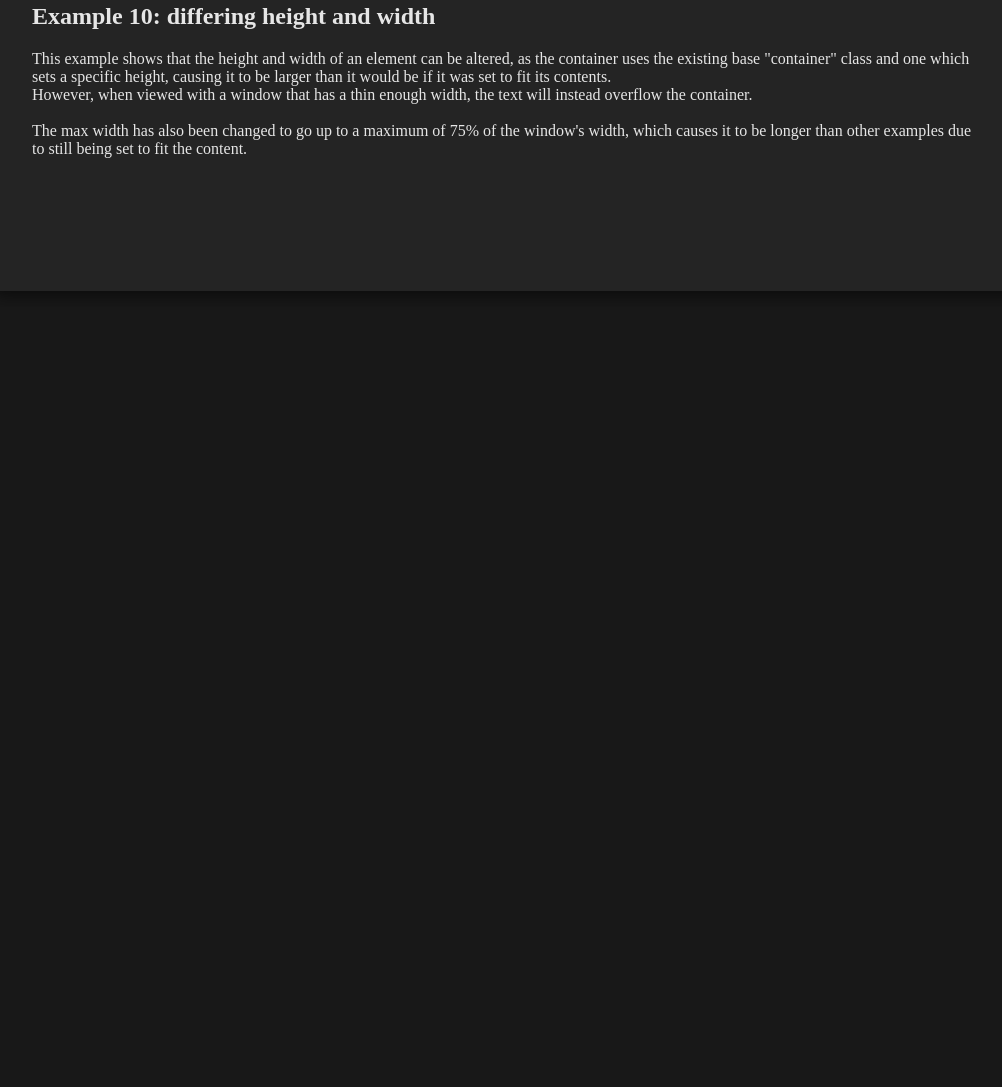
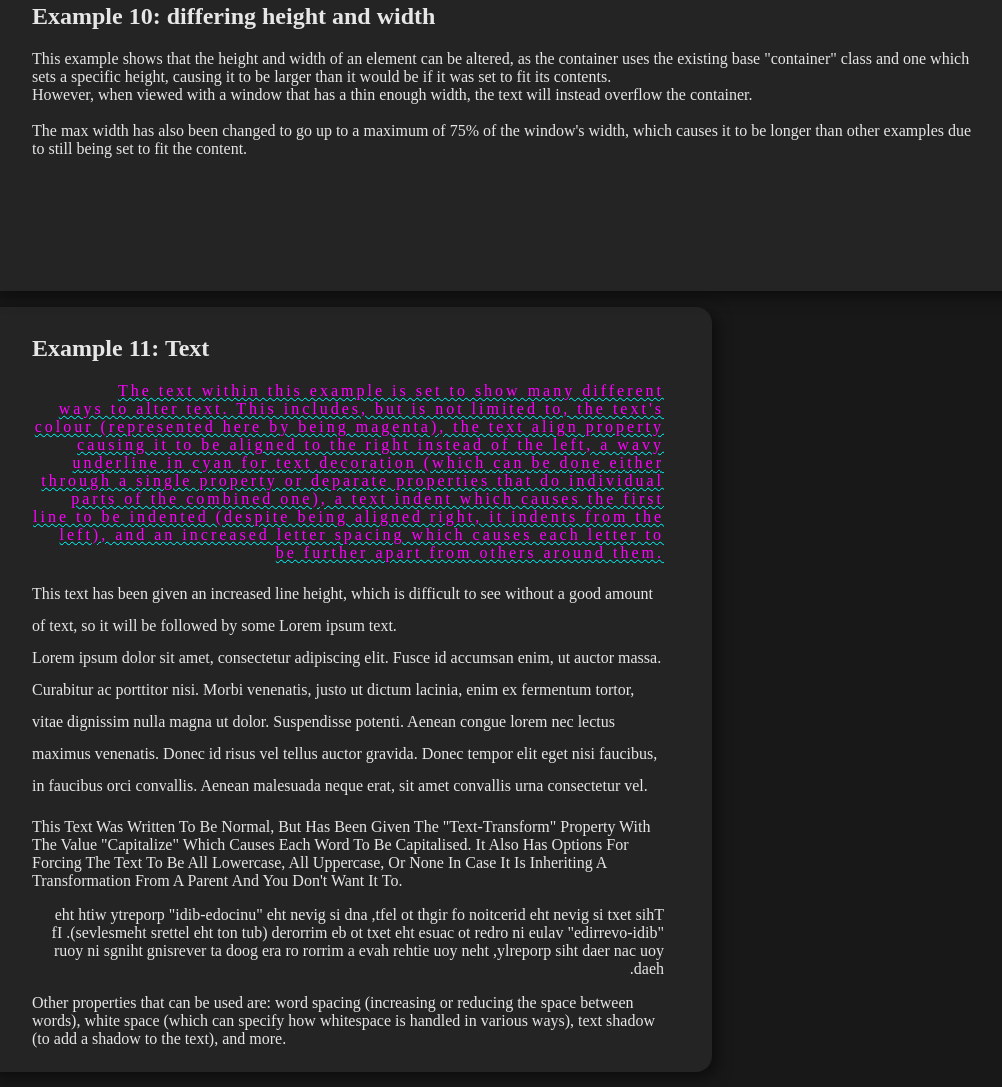
Before and after one commit to ReflectionGolden/CSS-Essentials-site, a plain HTML site: page index.html in a window 1280 px wide. Shown: the part 3146-4233 px from the top of the page, without its empty margins (72-1074 px from the left). Before the commit the page ends 3453 px from the top, so only its background shows below. Drawn offline with Linux system fonts and the light colour scheme.

Commit message:
Added example 11

```diff
--- a/index.html
+++ b/index.html
@@ -162,6 +162,26 @@
             The max width has also been changed to go up to a maximum of 75% of the window's width, which causes it to be longer than other examples due to still being set to fit the content.
         </p>
     </div>
+    <div class="container">
+        <h2>Example 11: Text</h2>
+        <p class="all-text">
+            The text within this example is set to show many different ways to alter text. This includes, but is not limited to, the text's colour (represented here by being magenta), the text align property causing it to be aligned to the right instead of the left, a wavy underline in cyan for text decoration (which can be done either through a single property or deparate properties that do individual parts of the combined one), a text indent which causes the first line to be indented (despite being aligned right, it indents from the left), and an increased letter spacing which causes each letter to be further apart from others around them.
+        </p>
+        <p class="high-line">
+            This text has been given an increased line height, which is difficult to see without a good amount of text, so it will be followed by some Lorem ipsum text.
+            <br>
+            Lorem ipsum dolor sit amet, consectetur adipiscing elit. Fusce id accumsan enim, ut auctor massa. Curabitur ac porttitor nisi. Morbi venenatis, justo ut dictum lacinia, enim ex fermentum tortor, vitae dignissim nulla magna ut dolor. Suspendisse potenti. Aenean congue lorem nec lectus maximus venenatis. Donec id risus vel tellus auctor gravida. Donec tempor elit eget nisi faucibus, in faucibus orci convallis. Aenean malesuada neque erat, sit amet convallis urna consectetur vel.
+        </p>
+        <p class="capital">
+            This text was written to be normal, but has been given the "text-transform" property with the value "capitalize" which causes each word to be capitalised. It also has options for forcing the text to be all lowercase, all uppercase, or none in case it is inheriting a transformation from a parent and you don't want it to.
+        </p>
+        <p class="right-to-left">
+            This text is given the direction of right to left, and is given the "unicode-bidi" property with the "bidi-override" value in order to cause the text to be mirrored (but not the letters themselves). If you can read this properly, then you either have a mirror or are good at reversing things in your head.
+        </p>
+        <p>
+            Other properties that can be used are: word spacing (increasing or reducing the space between words), white space (which can specify how whitespace is handled in various ways), text shadow (to add a shadow to the text), and more.
+        </p>
+    </div>
 </body>
 
 </html>
--- a/style.css
+++ b/style.css
@@ -68,6 +68,27 @@ h2#head2-change-1 {
     font-weight: bold;
 }
 
+p.all-text {
+    color: magenta;
+    text-align: right;
+    text-decoration: underline wavy cyan 1px;
+    text-indent: 4rem;
+    letter-spacing: 3px;
+}
+
+p.capital {
+    text-transform: capitalize;
+}
+
+p.high-line {
+    line-height: 2rem;
+}
+
+p.right-to-left {
+    direction: rtl;
+    unicode-bidi: bidi-override;
+}
+
 /* colour definition variations */
 
 .RGB {
```
